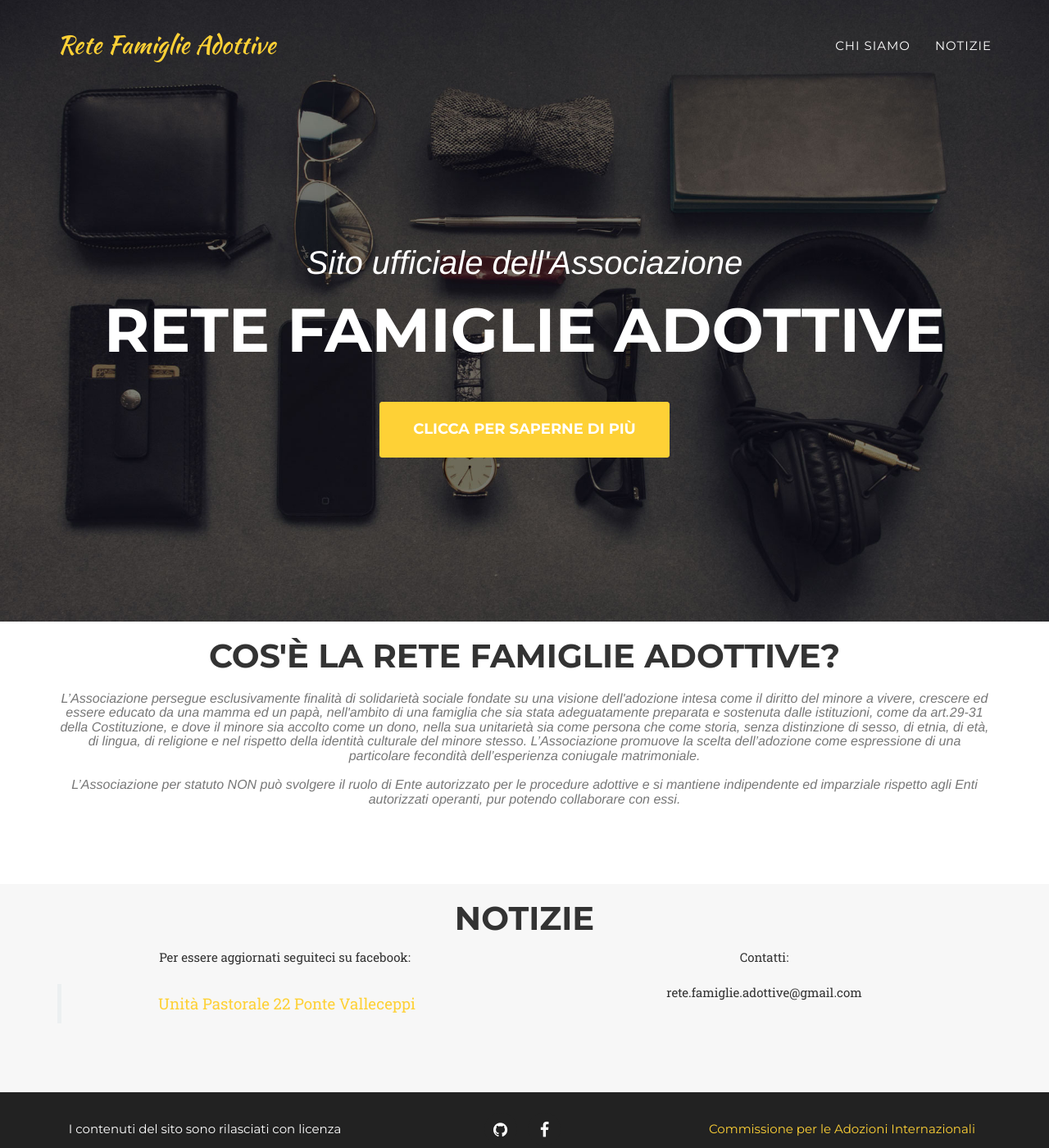
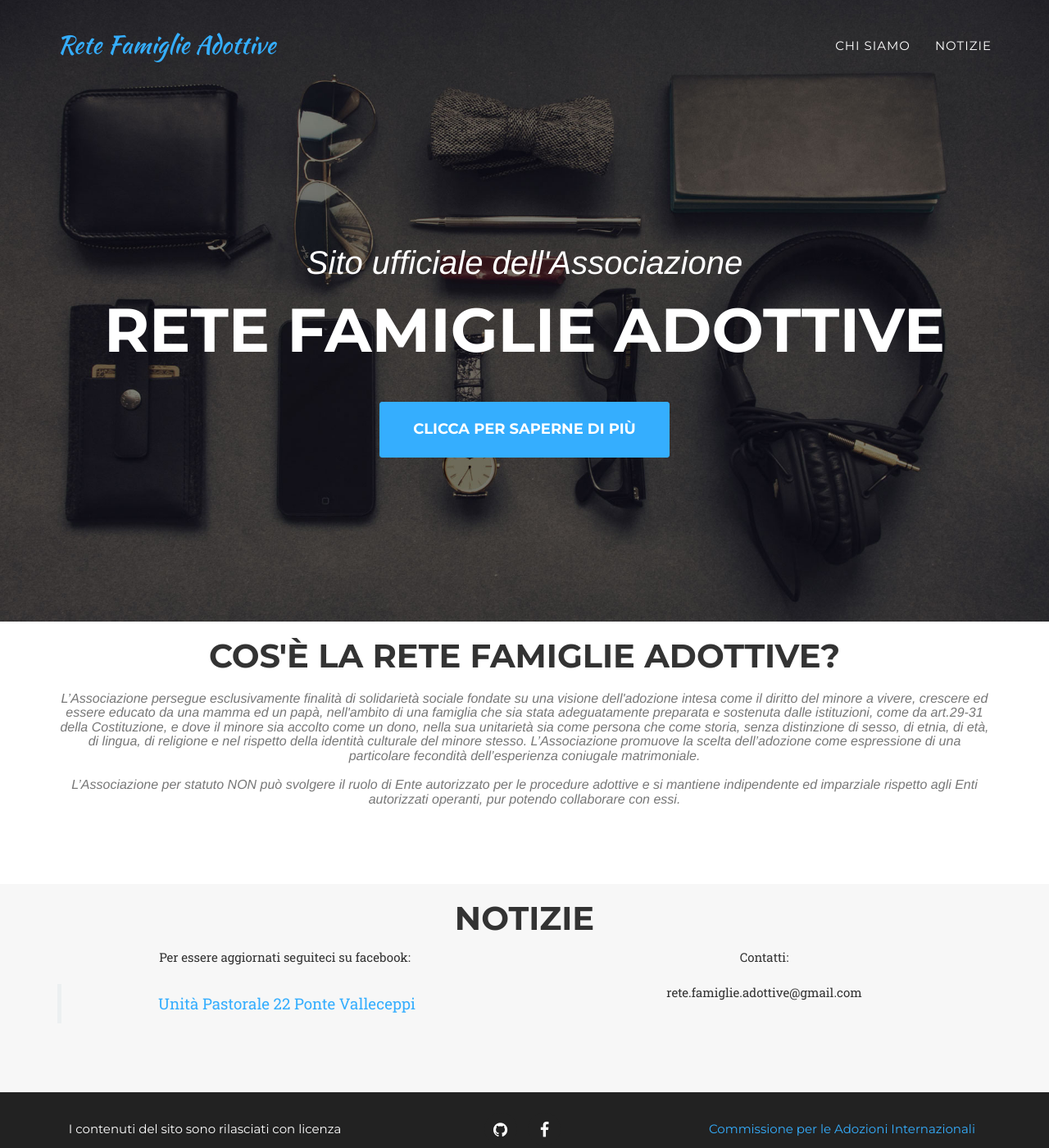
Before and after one commit to ggentili/rfa, a Jekyll site: the page built from index.html, in a window 1280 px wide and 1400 px high. Shown: the whole window at 82% size. Built offline with Jekyll 4.4.1, drawn with Linux system fonts in a browser that asks for light colours; some web fonts are replaced.

Commit message:
Update _config.yml

```diff
--- a/_config.yml
+++ b/_config.yml
@@ -8,8 +8,10 @@ description: "Sito ufficiale dell’Associazione Rete Famiglie Adottive"
 
 # Color settings (hex-codes without the leading hash-tag)
 color:
-  primary: fed136
-  secondary: fec503
+  primary: 35aefe
+  aa_primary: fed136
+  secondary: 027cfe
+  aa_secondary: fec503
   secondary-dark: 333
 
 # Team names, titles and social links
```
